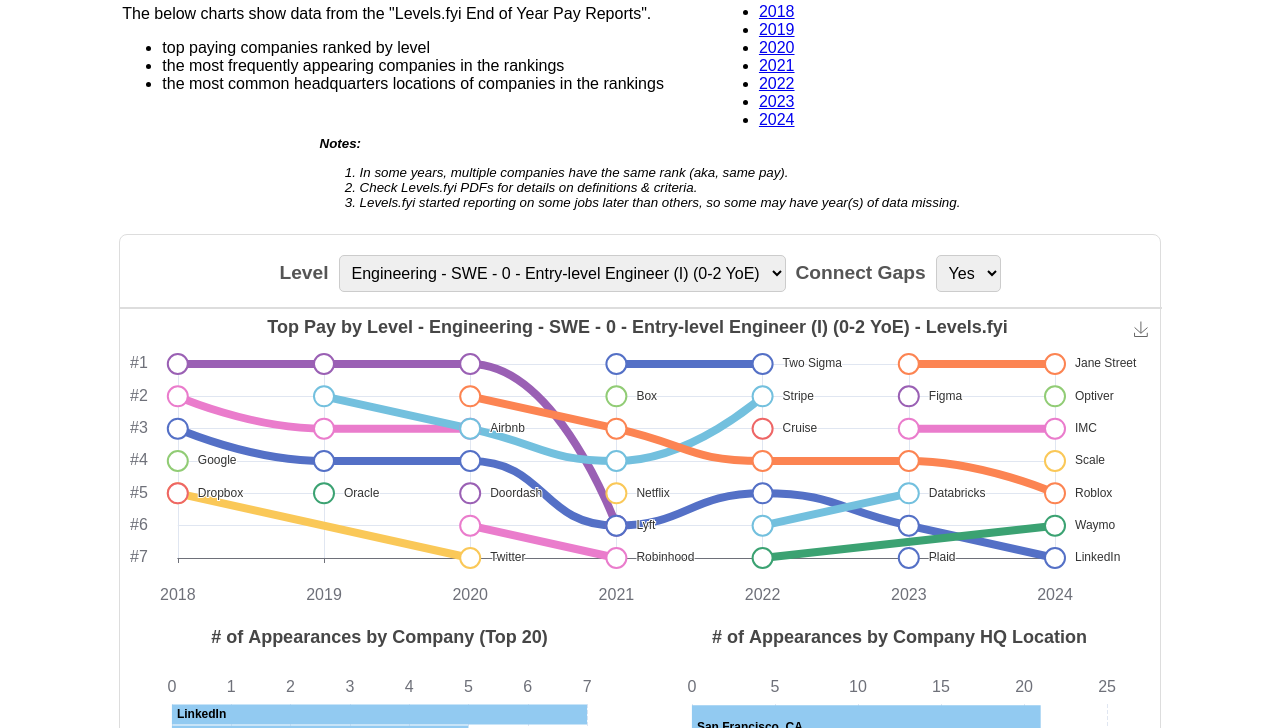
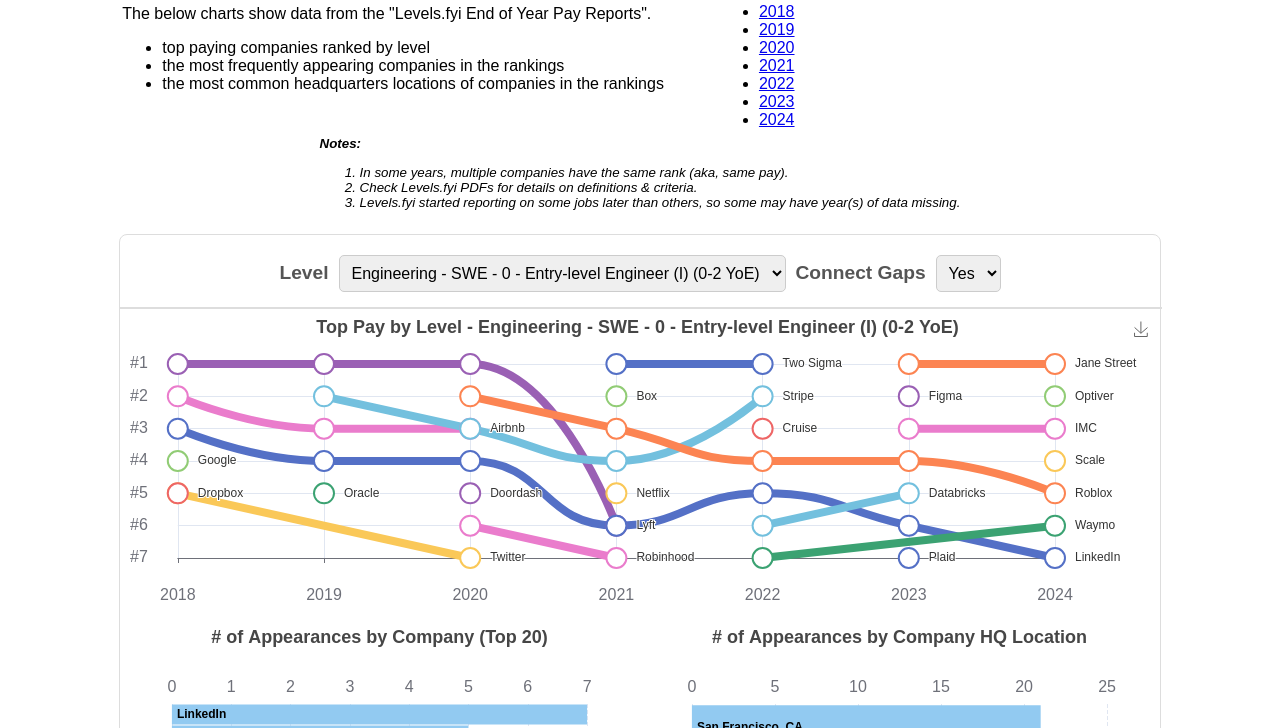
Before and after one commit to ChrisCarini/levelsfyi-top-pay-by-level, a plain HTML site: page index.html in a window 1280 px wide. Shown: the part 72-800 px from the top of the page. Drawn offline with Linux system fonts and the light colour scheme.

Commit message:
Remove `levels.fyi` from graph titles.

```diff
--- a/index.html
+++ b/index.html
@@ -190,7 +190,7 @@
       };
       const option = {
         title: {
-          text: `Top Pay by Level - ${level} - Levels.fyi`,
+          text: `Top Pay by Level - ${level}`,
           left: 'center'
         },
         tooltip: {
```
